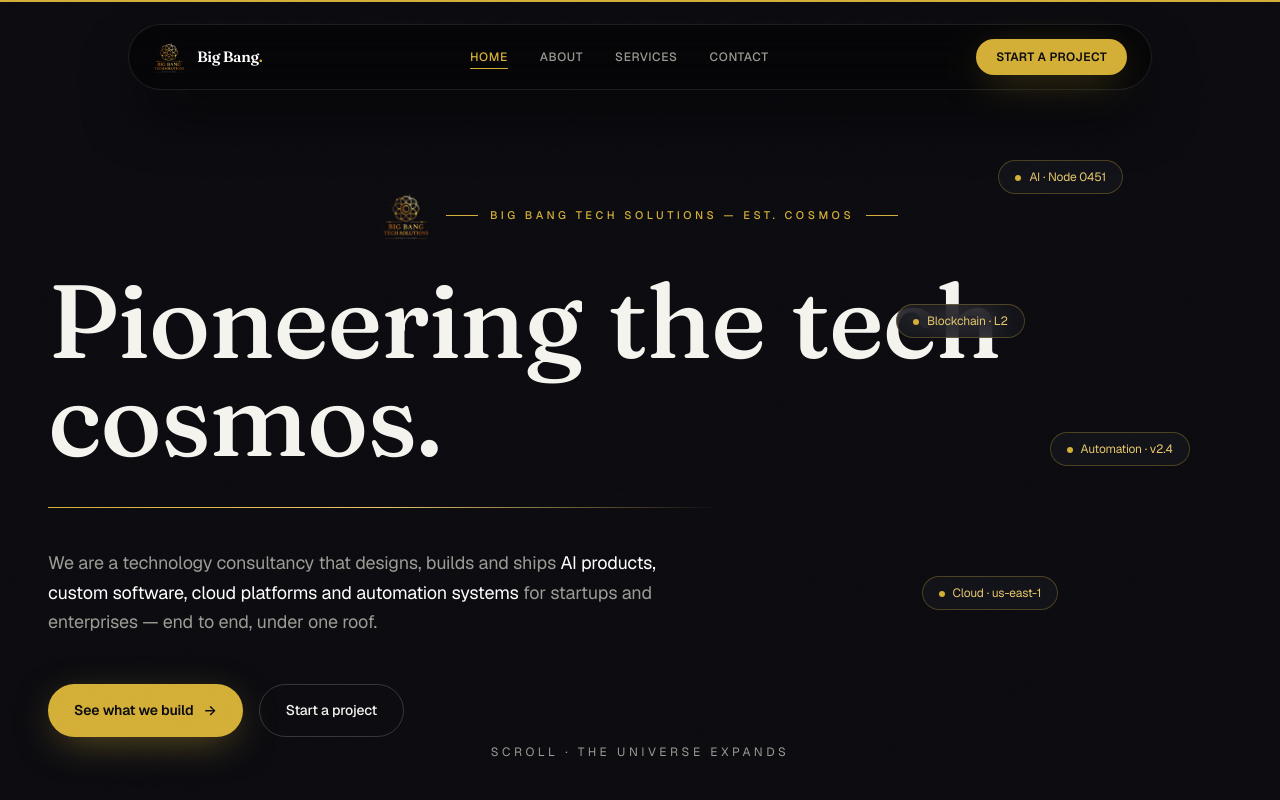
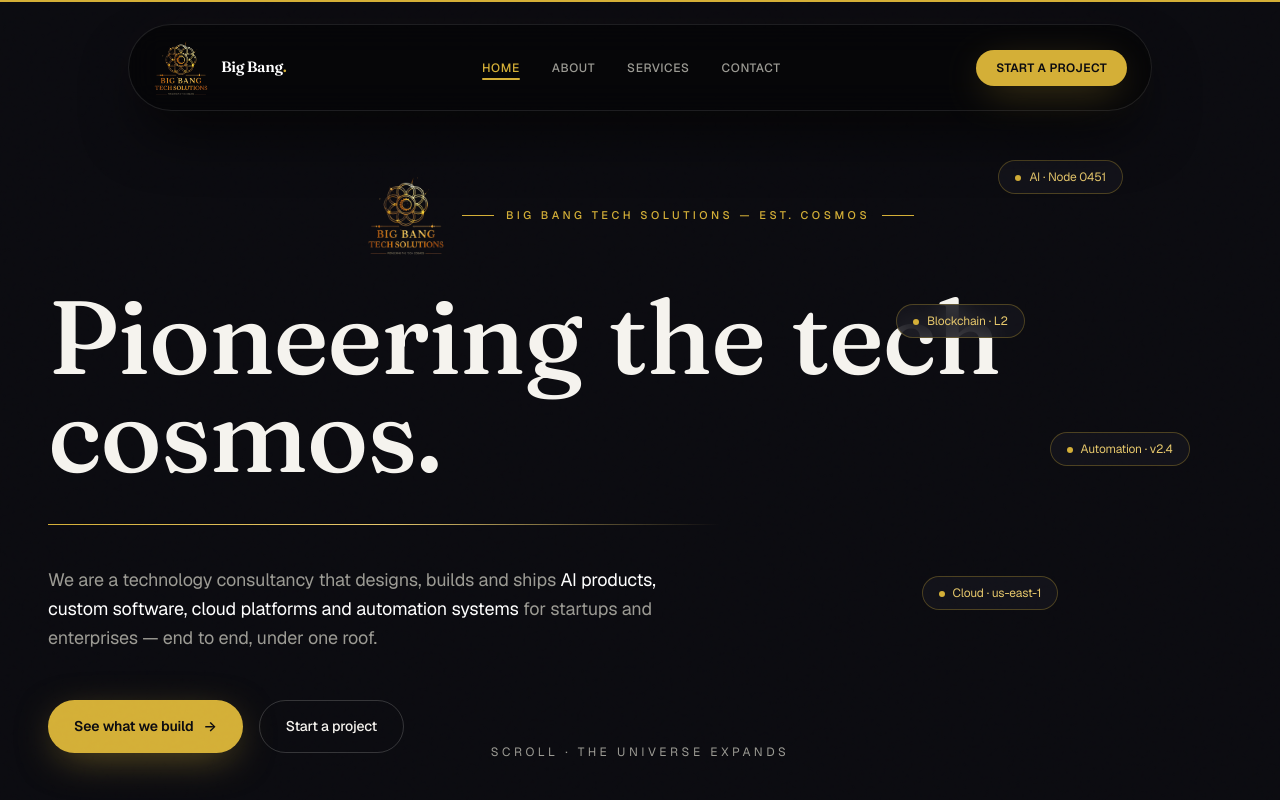
Before and after one commit to MohanPrasathSece/big-bang-launchpad, a React (Vite) app: page / in a window 1280 px wide. Shown: the top 800 px of the page. Built offline with nearby package versions, Linux system fonts and the light colour scheme.

Commit message:
Increase text sizes in 'How we ship' cards

```diff
--- a/src/AboutPage.tsx
+++ b/src/AboutPage.tsx
@@ -220,10 +220,10 @@ export default function AboutPage() {
             { n: "04", t: "Quiet scale", d: "Observed launches with strict telemetry and absolute runtime uptime." }
           ].map((step, i) => (
             <Reveal key={step.n} delay={i * 0.05}>
-              <div className="bg-white/[0.01] border border-white/5 p-6 rounded-xl relative group hover:border-[color:var(--gold)]/20 transition-colors">
-                <div className="font-display text-xs text-[color:var(--gold)] font-bold mb-3">{step.n}</div>
-                <h4 className="font-display text-lg font-bold text-white mb-2">{step.t}</h4>
-                <p className="text-[11px] text-[color:var(--muted-foreground)] leading-relaxed">{step.d}</p>
+              <div className="bg-white/[0.01] border border-white/5 p-8 rounded-xl relative group hover:border-[color:var(--gold)]/20 transition-colors h-full">
+                <div className="font-display text-sm text-[color:var(--gold)] font-bold mb-4 tracking-wider">{step.n}</div>
+                <h4 className="font-display text-xl font-bold text-white mb-3">{step.t}</h4>
+                <p className="text-sm md:text-base text-[color:var(--muted-foreground)] leading-relaxed">{step.d}</p>
               </div>
             </Reveal>
           ))}
--- a/src/Landing.tsx
+++ b/src/Landing.tsx
@@ -109,7 +109,7 @@ function Hero() {
           transition={{ duration: 1, delay: 0.1 }}
           className="text-eyebrow mb-8 flex flex-col sm:flex-row items-center gap-4 justify-center"
         >
-          <BigBangMark size={48} />
+          <BigBangMark size={80} />
           <div className="flex items-center gap-3">
             <span className="w-8 h-px bg-[color:var(--gold)]" />
             Big Bang Tech Solutions — Est. Cosmos
@@ -669,7 +669,7 @@ function Footer() {
         <div className="grid md:grid-cols-12 gap-12">
           <div className="md:col-span-6">
             <div className="flex items-center gap-3">
-              <BigBangMark size={44} />
+              <BigBangMark size={64} />
               <span className="font-display font-bold text-2xl">Big Bang<span className="text-[color:var(--gold)]">.</span></span>
             </div>
             <p className="mt-8 text-[color:var(--muted-foreground)] max-w-md">
--- a/src/components/Navbar.tsx
+++ b/src/components/Navbar.tsx
@@ -94,7 +94,7 @@ export default function Navbar() {
     >
       {/* Logo */}
       <Link to="/" onClick={(e) => handleLinkClick(e, "/")} className="flex items-center gap-3 group">
-        <BigBangMark size={32} />
+        <BigBangMark size={56} />
         <span className="font-display font-semibold tracking-tight text-[15px] text-white">
           Big Bang<span className="text-[color:var(--gold)] transition-transform duration-300 group-hover:scale-125 inline-block">.</span>
         </span>
```
